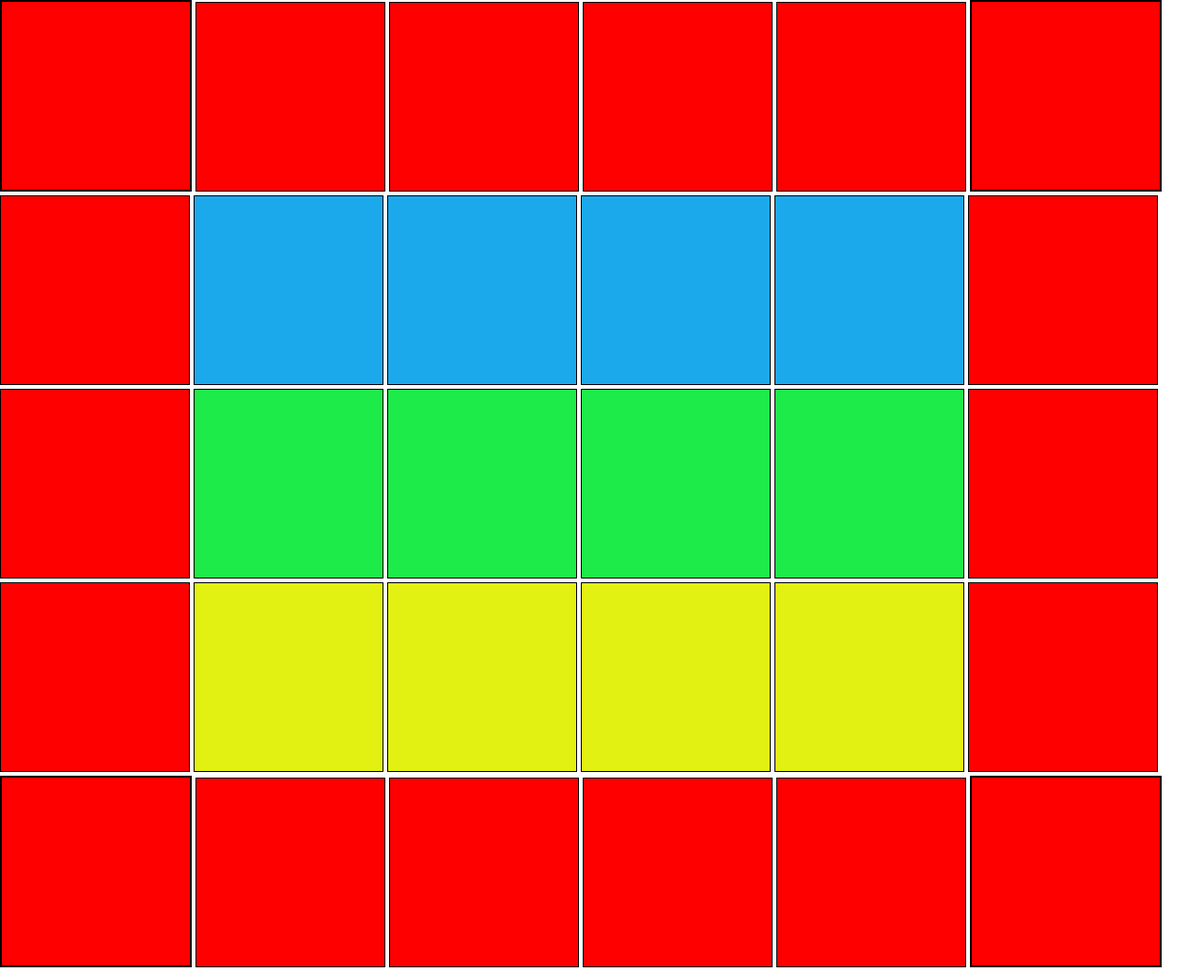
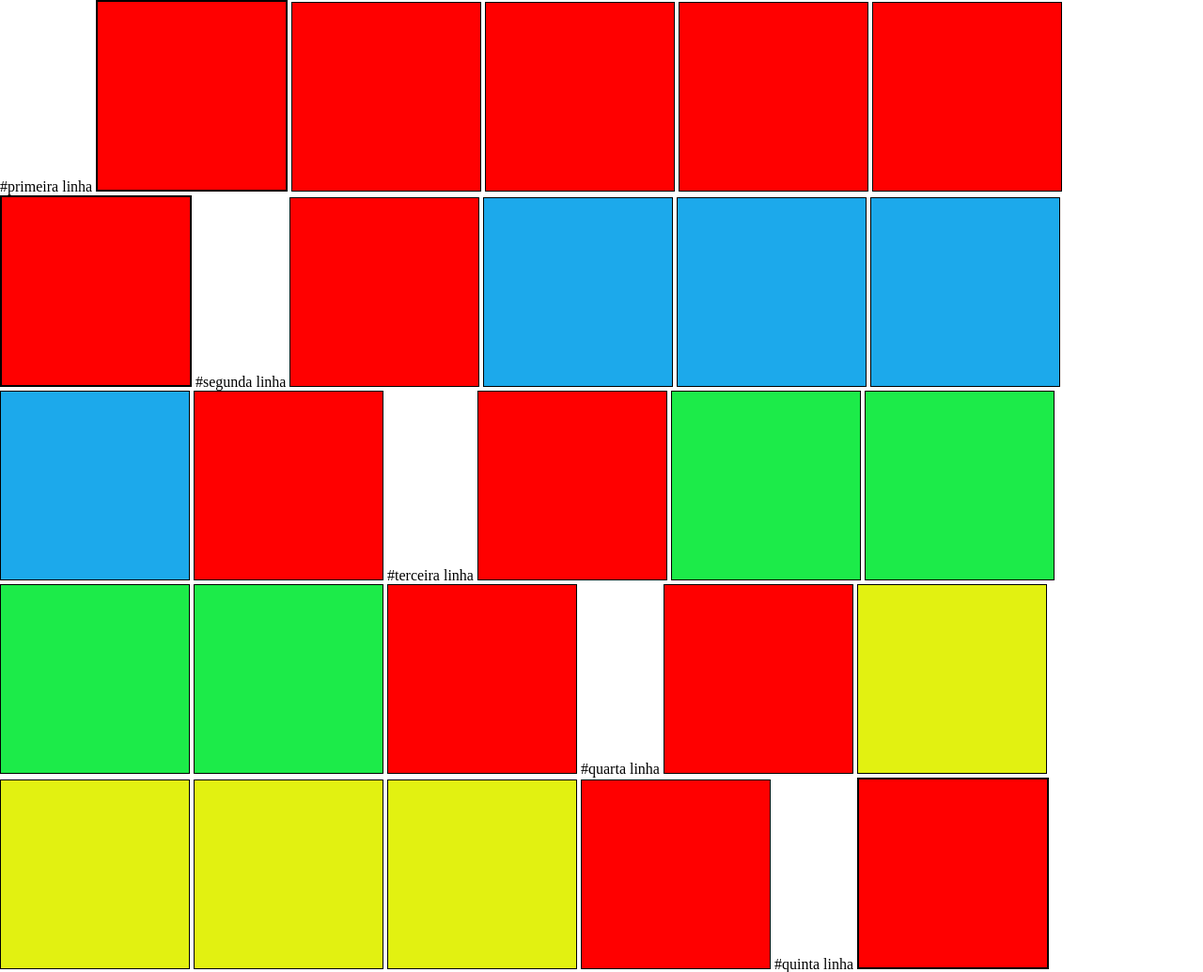
Before and after one commit to DriMoraes01/Atividade-Seletores, a plain HTML site: page index.html in a window 1280 px wide. Shown: the top 1035 px of the page at 94% size. Drawn offline with Linux system fonts and the light colour scheme.

Commit message:
ajustes no index.html

```diff
--- a/index.html
+++ b/index.html
@@ -1,5 +1,5 @@
 <!DOCTYPE html>
-<html lang="en">
+<html lang="pt-br">
 <head>
     <meta charset="UTF-8">
     <meta name="viewport" content="width=device-width, initial-scale=1.0">
@@ -7,43 +7,40 @@
     <title>Seletores Css</title>
 </head>
 <body>
-
+        #primeira linha
         <div class="borda-realcada"></div>
         <div class="vermelho"></div>
         <div class="vermelho"></div>
         <div class="vermelho"></div>
         <div class="vermelho"></div>
         <div class="borda-realcada"></div>
-
-
+        #segunda linha
         <div class="vermelho"></div>
         <div class="azul"></div>
         <div class="azul"></div>
         <div class="azul"></div>
         <div class="azul"></div>
         <div class="vermelho"></div>
-
-
+        #terceira linha
         <div class="vermelho"></div>
         <div class="verde"></div>
         <div class="verde"></div>
         <div class="verde"></div>
         <div class="verde"></div>
         <div class="vermelho"></div>
-
+        #quarta linha
         <div class="vermelho"></div>
         <div class="amarelo"></div>
         <div class="amarelo"></div>
         <div class="amarelo"></div>
         <div class="amarelo"></div>
         <div class="vermelho"></div>
-
+        #quinta linha
         <div class="borda-realcada"></div>
         <div class="vermelho"></div>
         <div class="vermelho"></div>
         <div class="vermelho"></div>
         <div class="vermelho"></div>
         <div class="borda-realcada"></div>
-
 </body>
 </html>
```
